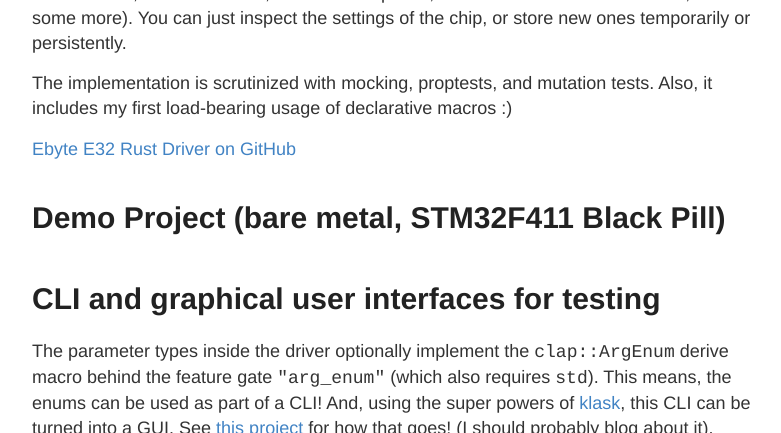
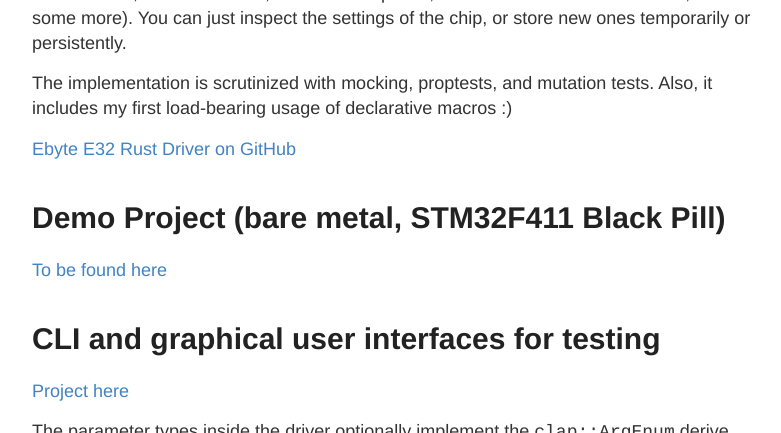
Before and after one commit to barafael/barafael.github.io, a Jekyll site: the page built from _posts/2022-05-10-A-Platform-Agnostic-Driver-for-EBYTE-E32-LoRa-Modules.md, in a window 1280 px wide and 900 px high, scrolled down 824 px, cut to the strip 0-433 px from the top of the window. Shown: the whole strip, without its empty margins (248-1029 px from the left). Built offline with Jekyll 4.4.1, drawn with Linux system fonts in a browser that asks for light colours.

Commit message:
Update 2022-05-10-A-Platform-Agnostic-Driver-for-EBYTE-E32-LoRa-Modules.md

```diff
--- a/_posts/2022-05-10-A-Platform-Agnostic-Driver-for-EBYTE-E32-LoRa-Modules.md
+++ b/_posts/2022-05-10-A-Platform-Agnostic-Driver-for-EBYTE-E32-LoRa-Modules.md
@@ -14,9 +14,12 @@ The implementation is scrutinized with mocking, proptests, and mutation tests. A
 
 [Ebyte E32 Rust Driver on GitHub](https://github.com/barafael/ebyte-e32-rs)
 
-# [Demo Project (bare metal, STM32F411 Black Pill)](https://github.com/barafael/ebyte-e32-demo)
+# Demo Project (bare metal, STM32F411 Black Pill)
+[To be found here](https://github.com/barafael/ebyte-e32-demo)
 
-# [CLI and graphical user interfaces for testing](https://github.com/barafael/ebyte-e32-ui)
+# CLI and graphical user interfaces for testing
+
+[Project here](https://github.com/barafael/ebyte-e32-ui)
 
 The parameter types inside the driver optionally implement the `clap::ArgEnum` derive macro behind the feature gate `"arg_enum"` (which also requires `std`). This means, the enums can be used as part of a CLI! And, using the super powers of [klask](https://github.com/MichalGniadek/klask), this CLI can be turned into a GUI. See [this project](https://github.com/barafael/ebyte-e32-ui) for how that goes! (I should probably blog about it).
 
@@ -37,7 +40,8 @@ All operations are blocking, of course... Should be changed when `embedded-hal`
 
 # Prior Work
 
-[Renzo Mischiantis Ebyte E32 Library](https://www.mischianti.org/2019/10/21/lora-e32-device-for-arduino-esp32-or-esp8266-library-part-2/)
-[Same library on GitHub](https://github.com/xreef/LoRa_E32_Series_Library)
+* [Renzo Mischiantis Ebyte E32 Library](https://www.mischianti.org/2019/10/21/lora-e32-device-for-arduino-esp32-or-esp8266-library-part-2/)
+
+* [Same library on GitHub](https://github.com/xreef/LoRa_E32_Series_Library)
 
 Thanks for your inspiration!
```
